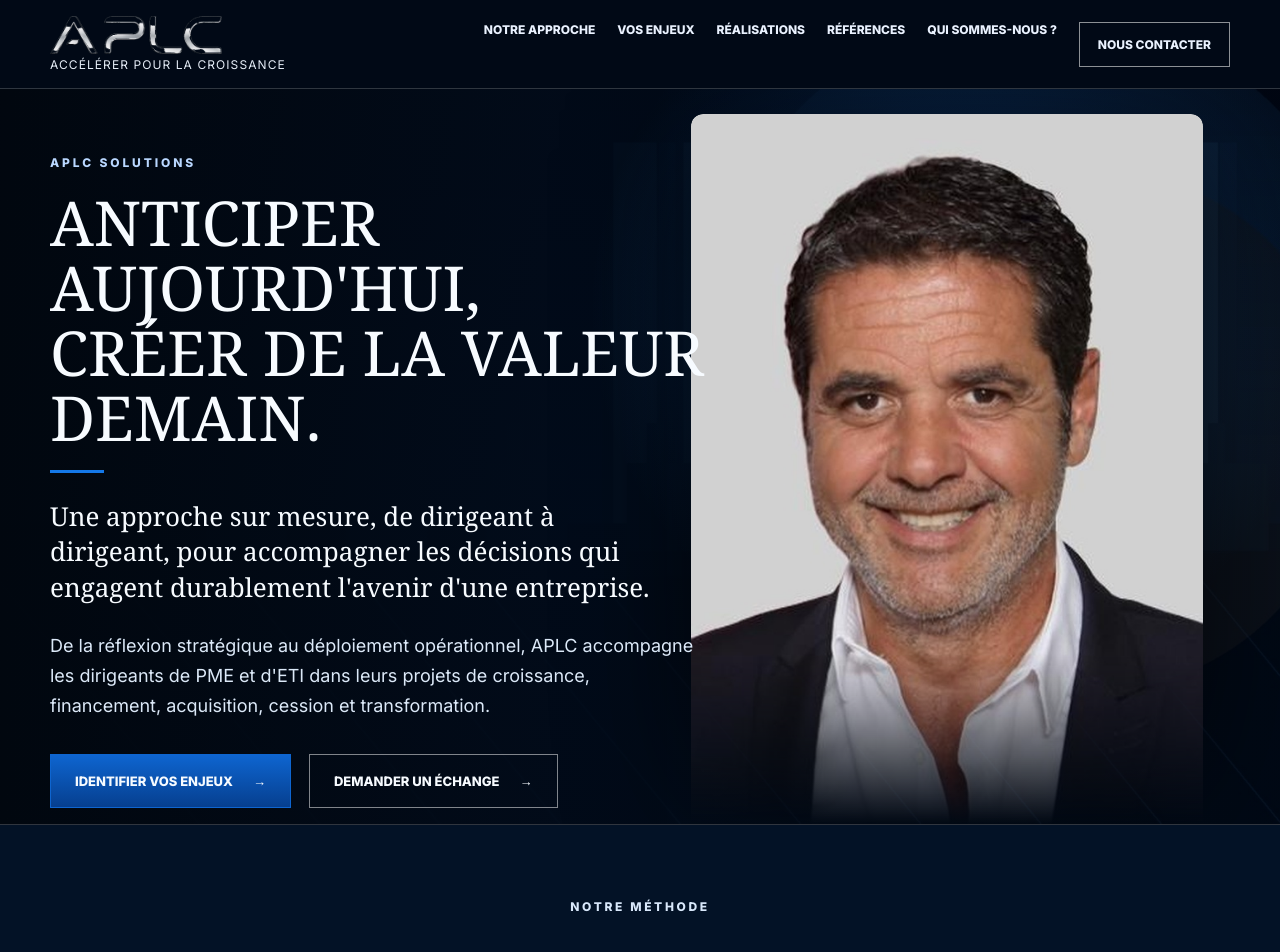
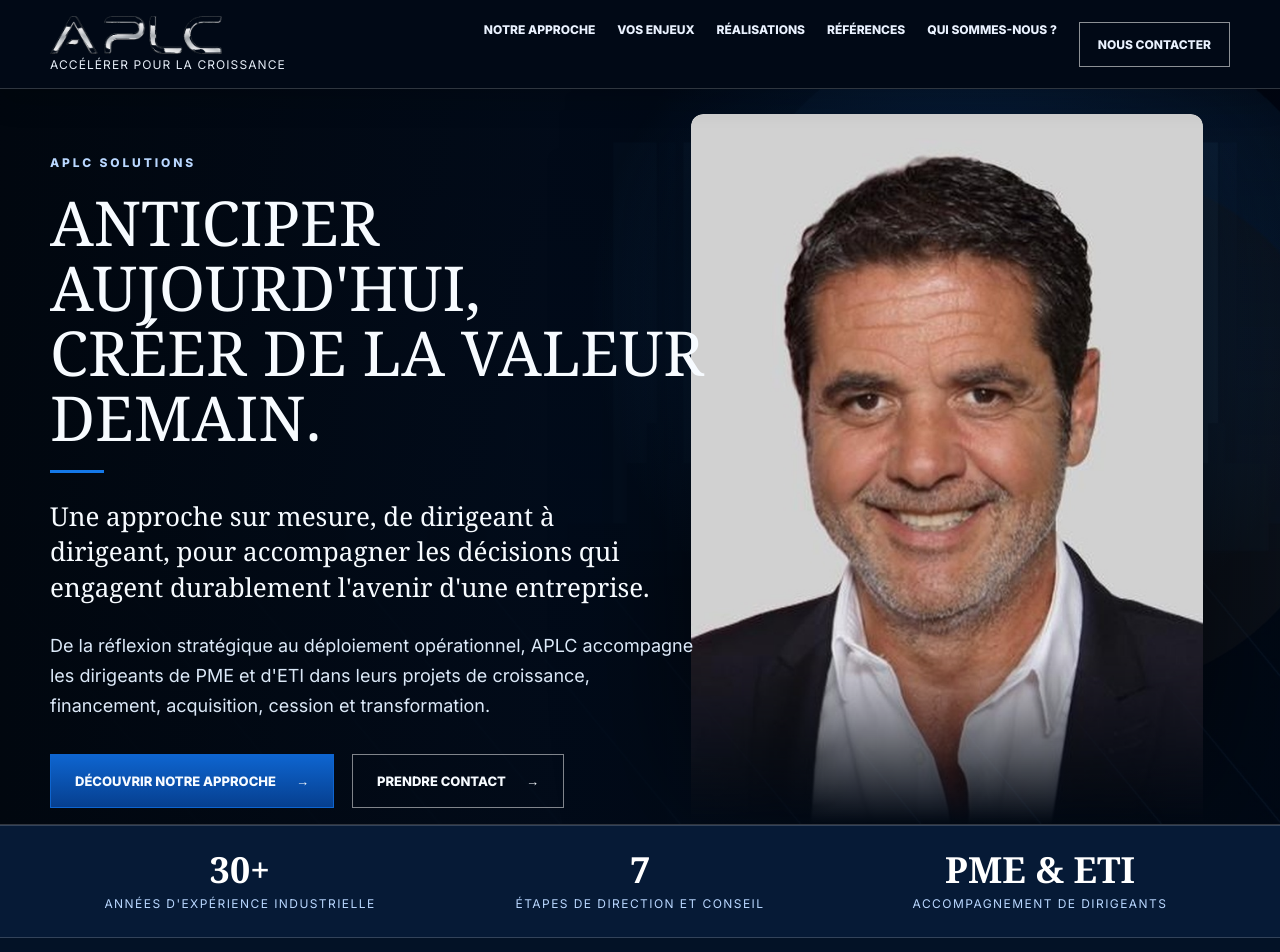
Before and after one commit to Laurent-Gobinet/aplc-solutions-site, a Next.js app: page / in a window 1280 px wide. Shown: the top 952 px of the page. Built offline with nearby package versions, Linux system fonts and the light colour scheme.

Commit message:
Version 6.0 Premium

```diff
--- /dev/null
+++ b/app/api/contact/route.ts
@@ -0,0 +1,9 @@
+import { NextResponse } from 'next/server';
+
+export async function POST(request: Request) {
+  const body = await request.json().catch(() => null);
+  if (!body?.email || !body?.message) {
+    return NextResponse.json({ ok: false, error: 'Champs manquants' }, { status: 400 });
+  }
+  return NextResponse.json({ ok: true });
+}
--- a/app/globals.css
+++ b/app/globals.css
@@ -37,3 +37,14 @@
   .ref-grid{grid-template-columns:repeat(2,1fr)}
   .ref-logo-card{min-height:92px}
 }
+
+/* V6 final premium refinements */
+.metrics-band{background:#061a36;border-top:1px solid var(--line);border-bottom:1px solid var(--line);padding:26px 0}
+.metrics-grid{display:grid;grid-template-columns:repeat(3,1fr);gap:20px;text-align:center}
+.metrics-grid strong{display:block;font-family:Georgia,serif;font-size:36px;color:#fff;line-height:1}
+.metrics-grid span{display:block;margin-top:8px;text-transform:uppercase;font-size:12px;letter-spacing:.12em;color:#b9d7ff}
+.mail-cta{margin-top:16px;display:inline-flex;text-decoration:none;text-transform:uppercase;font-weight:800;font-size:12px;letter-spacing:.06em;padding:13px 18px;border:1px solid rgba(255,255,255,.55);background:rgba(255,255,255,.06)}
+.site-header{box-shadow:0 10px 30px rgba(0,0,0,.20)}
+.project-card,.issue-list article,.why-cards article,.ref-logo-card,.insight-grid article{border-radius:3px}
+.ref-logo-card img{filter:none}
+@media(max-width:980px){.metrics-grid{grid-template-columns:1fr}}
--- a/app/layout.tsx
+++ b/app/layout.tsx
@@ -5,6 +5,7 @@ export const metadata: Metadata = {
   title: "APLC Solutions | Anticiper aujourd'hui, créer de la valeur demain",
   description: "APLC Solutions accompagne les dirigeants de PME et d'ETI dans leurs décisions stratégiques, de la préparation jusqu'au déploiement opérationnel.",
   metadataBase: new URL('https://aplc-solutions.fr'),
+  keywords: ['APLC Solutions', 'conseil dirigeants PME', 'croissance externe', 'cession entreprise', 'levée de fonds', 'conseil industriel'],
   icons: { icon: '/favicon.svg' },
   openGraph: {
     title: "APLC Solutions",
--- a/app/page.tsx
+++ b/app/page.tsx
@@ -34,6 +34,12 @@ const insights = [
   ['Levée de fonds', "Un investisseur finance une trajectoire crédible, pas seulement une ambition."],
 ];
 
+const metrics = [
+  ['30+', "années d'expérience industrielle"],
+  ['7', 'étapes de direction et conseil'],
+  ['PME & ETI', 'accompagnement de dirigeants'],
+];
+
 const timeline = [
   ['THALES', 'Responsable des Coopérations Grands Comptes'],
   ['AIRBUS', 'Directeur Achats Filiale'],
@@ -64,8 +70,19 @@ export default function Home() {
             <div className="accent" />
             <p className="hero-lead">Une approche sur mesure, de dirigeant à dirigeant, pour accompagner les décisions qui engagent durablement l'avenir d'une entreprise.</p>
             <p className="hero-sub">De la réflexion stratégique au déploiement opérationnel, APLC accompagne les dirigeants de PME et d'ETI dans leurs projets de croissance, financement, acquisition, cession et transformation.</p>
-            <div className="hero-buttons"><a className="btn primary" href="#enjeux">Identifier vos enjeux <span>→</span></a><a className="btn secondary" href="#contact">Demander un échange <span>→</span></a></div>
+            <div className="hero-buttons"><a className="btn primary" href="#enjeux">Découvrir notre approche <span>→</span></a><a className="btn secondary" href="#contact">Prendre contact <span>→</span></a></div>
           </div></div>
+        </section>
+
+        <section className="metrics-band">
+          <div className="container metrics-grid">
+            {metrics.map(([value, label]) => (
+              <div key={value}>
+                <strong>{value}</strong>
+                <span>{label}</span>
+              </div>
+            ))}
+          </div>
         </section>
 
         <section id="approche" className="approach section-dark"><div className="container">
@@ -119,10 +136,10 @@ export default function Home() {
           <a className="btn primary" href="#contact">Demander un premier échange <span>→</span></a>
         </div></section>
 
-        <section id="contact" className="contact-section"><div className="contact-photo"><img src="/photo-contact-rencontre.jpg" alt="Rencontre professionnelle en extérieur" /></div><div className="container contact-grid"><div className="contact-card"><h2>Échangeons.</h2><div className="accent" /><p>Vous préparez une décision stratégique ? Prenons une heure pour échanger sur votre projet, en toute confidentialité.</p></div><div className="contact-details"><p>☎ <a href="tel:+33630255807">06 30 25 58 07</a></p><p>✉ <a href="mailto:laurent.gobinet@aplc-solutions.fr">laurent.gobinet@aplc-solutions.fr</a></p><p>⌖ Basé à Nantes<br />Interventions en France et à l'international</p><p>in <a href="https://www.linkedin.com/in/laurent-gobinet-21663930" target="_blank" rel="noopener">linkedin.com/in/laurent-gobinet</a></p></div><div className="qr"><img src="/qr-contact-laurent-gobinet.png" alt="QR code contact Laurent Gobinet" /><span>Ajouter à vos contacts</span></div></div></section>
+        <section id="contact" className="contact-section"><div className="contact-photo"><img src="/photo-contact-rencontre.jpg" alt="Rencontre professionnelle en extérieur" /></div><div className="container contact-grid"><div className="contact-card"><h2>Échangeons.</h2><div className="accent" /><p>Vous préparez une décision stratégique ? Prenons une heure pour échanger sur votre projet, en toute confidentialité.</p></div><div className="contact-details"><p>☎ <a href="tel:+33630255807">06 30 25 58 07</a></p><p>✉ <a href="mailto:laurent.gobinet@aplc-solutions.fr">laurent.gobinet@aplc-solutions.fr</a></p><p>⌖ Basé à Nantes<br />Interventions en France et à l'international</p><p>in <a href="https://www.linkedin.com/in/laurent-gobinet-21663930" target="_blank" rel="noopener">linkedin.com/in/laurent-gobinet</a></p><a className="mail-cta" href="mailto:laurent.gobinet@aplc-solutions.fr?subject=Premier%20échange%20APLC%20Solutions">Envoyer un message</a></div><div className="qr"><img src="/qr-contact-laurent-gobinet.png" alt="QR code contact Laurent Gobinet" /><span>Ajouter à vos contacts</span></div></div></section>
       </main>
 
-      <footer><div className="container footer-grid"><img src="/logo-aplc-chrome-small.png" alt="APLC" /><p>Anticiper aujourd'hui,<br />créer de la valeur demain.</p><p>© APLC Solutions – Tous droits réservés</p></div></footer>
+      <footer><div className="container footer-grid"><img src="/logo-aplc-chrome-small.png" alt="APLC" /><p>Anticiper aujourd'hui,<br />créer de la valeur demain.</p><p>© APLC Solutions – aplc-solutions.fr</p></div></footer>
     </>
   );
 }
--- a/package.json
+++ b/package.json
@@ -1,6 +1,6 @@
 {
   "name": "aplc-solutions-site",
-  "version": "2.0.0",
+  "version": "6.0.0",
   "private": true,
   "scripts": {
     "dev": "next dev",
```
Also changed, not shown: app/robots.ts (+1 -7 lines), app/sitemap.ts (+1 -8 lines), public/favicon.svg, 1 other file (tests, documents, lock files or other folders).
